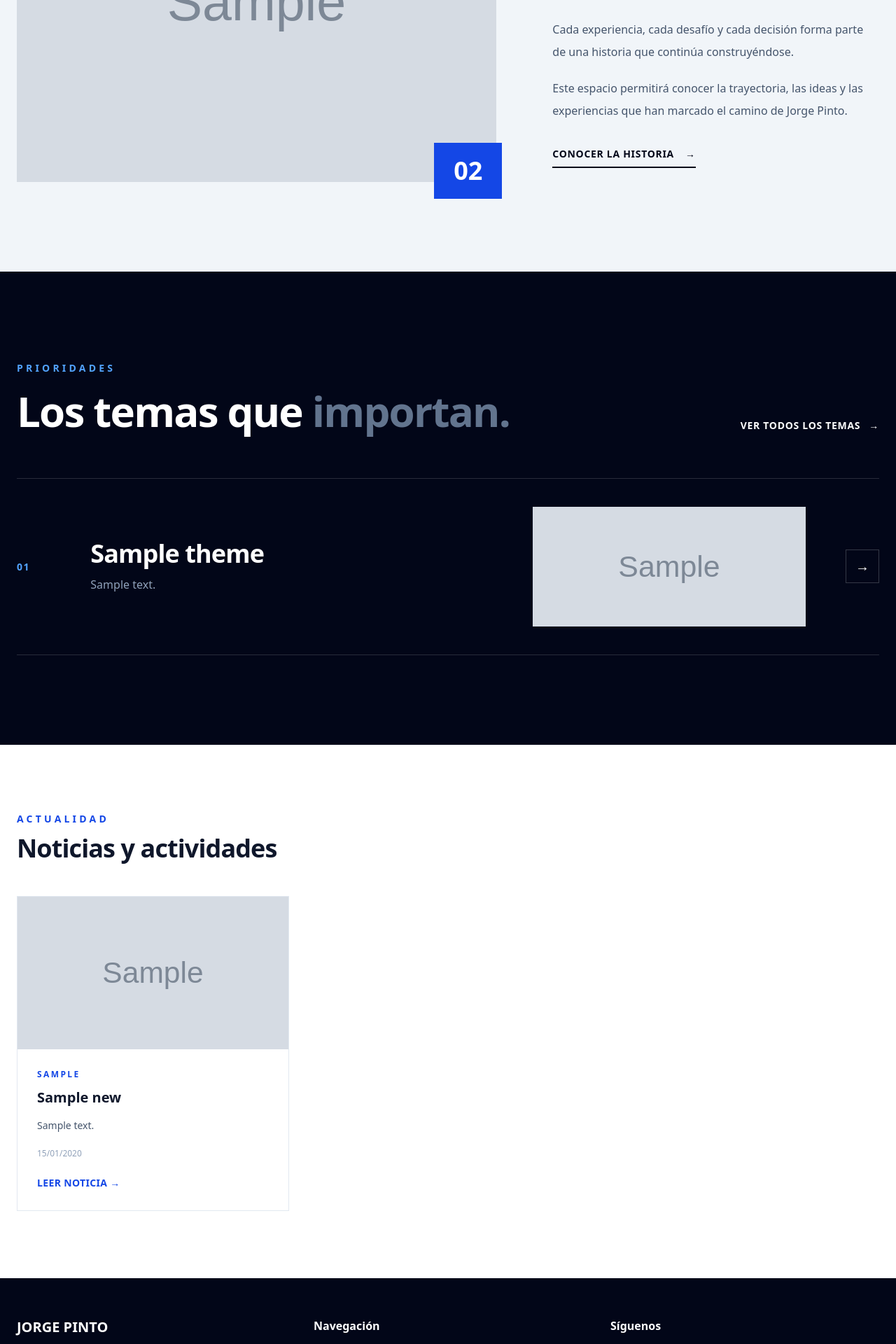
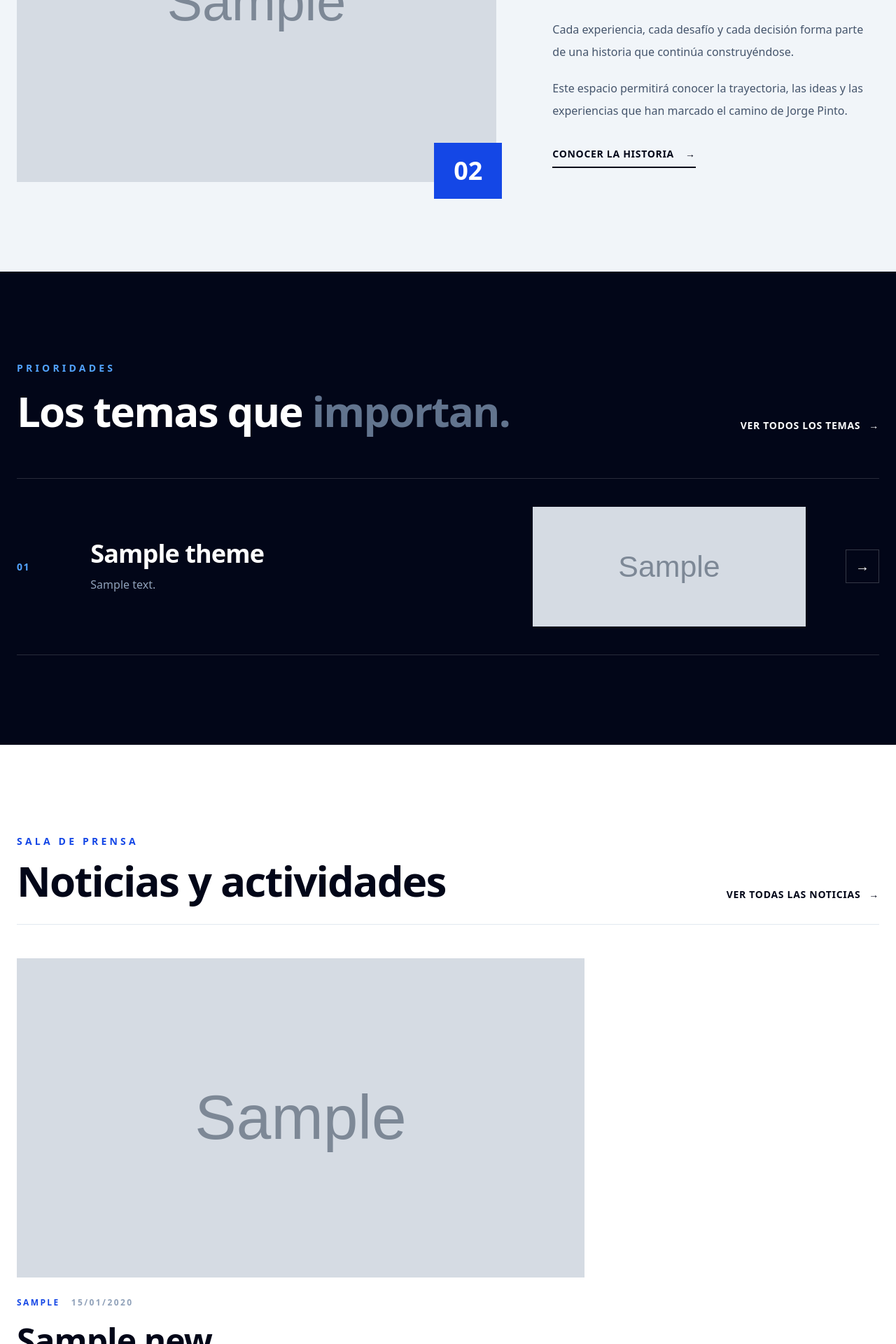
Before and after one commit to paulduque/jorgepinto, a Laravel app: page / in a window 1280 px wide. Shown: the part 2200-4120 px from the top of the page at 70% size. Run offline with Laravel 12, Linux system fonts and the light colour scheme; tables that the repository leaves empty hold one stand-in row (values such as "Sample post"); grey boxes marked "Sample" are stand-in pictures; style sheets or scripts are compiled from the project's sources; parts of the project's set-up code (start-up, migrations or seed data) failed here and were passed over.

```diff
--- a/app/Models/SiteSetting.php
+++ b/app/Models/SiteSetting.php
@@ -11,6 +11,7 @@ class SiteSetting extends Model
         'person_name',
         'site_description',
         'logo',
+        'favicon',
         'phone',
         'email',
         'whatsapp',
--- a/app/Providers/Filament/AdminPanelProvider.php
+++ b/app/Providers/Filament/AdminPanelProvider.php
@@ -17,6 +17,7 @@ use Illuminate\Foundation\Http\Middleware\VerifyCsrfToken;
 use Illuminate\Routing\Middleware\SubstituteBindings;
 use Illuminate\Session\Middleware\StartSession;
 use Illuminate\View\Middleware\ShareErrorsFromSession;
+use App\Models\SiteSetting;
 
 class AdminPanelProvider extends PanelProvider
 {
@@ -27,6 +28,12 @@ class AdminPanelProvider extends PanelProvider
             ->id('admin')
             ->path('admin')
             ->login()
+            ->brandName('Jorge Pinto')
+            ->favicon(
+                fn() => SiteSetting::current()?->favicon
+                    ? asset('storage/' . SiteSetting::current()->favicon)
+                    : asset('favicon.png') // Fallback si no hay favicon
+            )
             ->colors([
                 'primary' => Color::Amber,
             ])
--- a/resources/views/home.blade.php
+++ b/resources/views/home.blade.php
@@ -17,9 +17,9 @@
             @endif
 
             {{-- Capas de contraste --}}
-            <div class="absolute inset-0 bg-slate-950/30"></div>
+            <div class="absolute inset-0 bg-slate-950/10"></div>
 
-            <div class="absolute inset-0 bg-gradient-to-r from-slate-950/90 via-slate-950/50 to-transparent"></div>
+            <div class="absolute inset-0 bg-gradient-to-r from-slate-950/70 via-slate-950/20 to-transparent"></div>
 
             <div class="absolute inset-0 bg-gradient-to-t from-slate-950/80 via-transparent to-slate-950/10"></div>
 
@@ -335,56 +335,147 @@
 
 
     {{-- NOTICIAS --}}
-    <section class="bg-white py-24">
+    <section class="bg-white py-24 md:py-32">
         <div class="mx-auto max-w-7xl px-6">
 
+            {{-- Encabezado --}}
+            <div class="flex flex-col justify-between gap-6 border-b border-slate-200 pb-8 md:flex-row md:items-end">
+                <div>
                     <p class="text-sm font-bold uppercase tracking-[0.3em] text-blue-700">
-                Actualidad
+                        Sala de prensa
                     </p>
-            <h2 class="mt-3 text-4xl font-black tracking-tight">
+
+                    <h2 class="mt-4 text-4xl font-black tracking-[-0.03em] text-slate-950 md:text-6xl">
                         Noticias y actividades
                     </h2>
-            <div class="mt-12 grid gap-8 md:grid-cols-3">
-                @forelse ($news as $item)
-                    <article
-                        class="group overflow-hidden border border-slate-200 bg-white transition hover:-translate-y-1 hover:shadow-xl">
+                </div>
+
+                <a href="/noticias"
+                    class="group inline-flex items-center gap-3 text-sm font-bold uppercase tracking-wider text-slate-950 transition hover:text-blue-700">
+                    Ver todas las noticias
+                    <span class="transition-transform duration-300 group-hover:translate-x-2">
+                        →
+                    </span>
+                </a>
+            </div>
+
+            @if ($news->isNotEmpty())
+
+                {{-- Noticia principal --}}
+                @php
+                    $featuredNews = $news->first();
+                    $secondaryNews = $news->skip(1);
+                @endphp
+
+                <div class="mt-12 grid gap-8 lg:grid-cols-12">
+
+                    {{-- Principal --}}
+                    <article class="group lg:col-span-8">
+                        <a href="{{ url('/noticias/' . $featuredNews->slug) }}">
+
+                            @if ($featuredNews->image)
+                                <div class="aspect-[16/9] overflow-hidden bg-slate-100">
+                                    <img src="{{ asset('storage/' . $featuredNews->image) }}"
+                                        alt="{{ $featuredNews->title }}"
+                                        class="h-full w-full object-cover transition duration-700 group-hover:scale-105">
+                                </div>
+                            @endif
+
+                            <div class="mt-7 max-w-3xl">
+                                <div
+                                    class="flex flex-wrap items-center gap-4 text-xs font-bold uppercase tracking-[0.2em]">
+                                    @if ($featuredNews->category)
+                                        <span class="text-blue-700">
+                                            {{ $featuredNews->category }}
+                                        </span>
+                                    @endif
+
+                                    @if ($featuredNews->published_at)
+                                        <span class="text-slate-400">
+                                            {{ $featuredNews->published_at->format('d/m/Y') }}
+                                        </span>
+                                    @endif
+                                </div>
+
+                                <h3
+                                    class="mt-4 text-3xl font-black leading-tight tracking-[-0.02em] text-slate-950 transition group-hover:text-blue-700 md:text-5xl">
+                                    {{ $featuredNews->title }}
+                                </h3>
+
+                                @if ($featuredNews->excerpt)
+                                    <p class="mt-5 max-w-2xl text-base leading-7 text-slate-600 md:text-lg">
+                                        {{ $featuredNews->excerpt }}
+                                    </p>
+                                @endif
+
+                                <span
+                                    class="mt-6 inline-flex items-center gap-3 text-sm font-bold uppercase tracking-wider text-slate-950">
+                                    Leer noticia
+                                    <span class="transition-transform duration-300 group-hover:translate-x-2">
+                                        →
+                                    </span>
+                                </span>
+                            </div>
+                        </a>
+                    </article>
+
+                    {{-- Noticias secundarias --}}
+                    @if ($secondaryNews->isNotEmpty())
+                        <div class="divide-y divide-slate-200 lg:col-span-4">
+                            @foreach ($secondaryNews as $item)
+                                <article class="group py-0 first:pt-0 lg:py-8">
+                                    <a href="{{ url('/noticias/' . $item->slug) }}">
+
                                         @if ($item->image)
-                            <div class="aspect-video overflow-hidden">
-                                <img src="{{ asset('storage/' . $item->image) }}" alt="{{ $item->title }}"
+                                            <div class="aspect-[16/9] overflow-hidden bg-slate-100">
+                                                <img src="{{ asset('storage/' . $item->image) }}"
+                                                    alt="{{ $item->title }}"
                                                     class="h-full w-full object-cover transition duration-500 group-hover:scale-105">
                                             </div>
                                         @endif
-                        <div class="p-7">
+
+                                        <div class="py-6 lg:pb-0">
+                                            <div
+                                                class="flex flex-wrap items-center gap-3 text-[10px] font-bold uppercase tracking-[0.2em]">
                                                 @if ($item->category)
-                                <p class="text-xs font-bold uppercase tracking-[0.2em] text-blue-700">
+                                                    <span class="text-blue-700">
                                                         {{ $item->category }}
-                                </p>
+                                                    </span>
                                                 @endif
-                            <h3 class="mt-3 text-xl font-bold leading-tight">
+
+                                                @if ($item->published_at)
+                                                    <span class="text-slate-400">
+                                                        {{ $item->published_at->format('d/m/Y') }}
+                                                    </span>
+                                                @endif
+                                            </div>
+
+                                            <h3
+                                                class="mt-3 text-xl font-black leading-tight text-slate-950 transition group-hover:text-blue-700">
                                                 {{ $item->title }}
                                             </h3>
-                            @if ($item->excerpt)
-                                <p class="mt-4 text-sm leading-6 text-slate-600">
-                                    {{ $item->excerpt }}
+
+                                            <span class="mt-4 inline-flex text-sm font-bold text-slate-950">
+                                                Leer más →
+                                            </span>
+                                        </div>
+
+                                    </a>
+                                </article>
+                            @endforeach
+                        </div>
+                    @endif
+
+                </div>
+            @else
+                <div class="mt-12 border border-slate-200 px-6 py-16 text-center">
+                    <p class="text-sm font-bold uppercase tracking-[0.2em] text-slate-400">
+                        No hay noticias publicadas.
                     </p>
+                </div>
+
             @endif
-                            @if ($item->published_at)
-                                <p class="mt-5 text-xs text-slate-400">
-                                    {{ $item->published_at->format('d/m/Y') }}
-                                </p>
-                            @endif
-                            <a href="{{ url('/noticias/' . $item->slug) }}"
-                                class="mt-6 inline-block text-sm font-bold uppercase tracking-wide text-blue-700">
-                                Leer noticia →
-                            </a>
-                        </div>
-                    </article>
-                @empty
-                    <div class="md:col-span-3 py-12 text-center text-slate-500">
-                        No hay noticias publicadas.
-                    </div>
-                @endforelse
-            </div>
+
         </div>
     </section>
 
--- a/resources/views/layouts/app.blade.php
+++ b/resources/views/layouts/app.blade.php
@@ -5,6 +5,16 @@
     <meta charset="UTF-8">
 
     <meta name="viewport" content="width=device-width, initial-scale=1.0">
+
+    @php
+        $settings = \App\Models\SiteSetting::current();
+    @endphp
+
+    @if ($settings?->favicon)
+        <link rel="icon" type="image/png" href="{{ asset('storage/' . $settings->favicon) }}">
+    @else
+        <link rel="icon" type="image/png" href="{{ asset('favicon.png') }}">
+    @endif
 
     <title>@yield('title', 'Jorge Pinto')</title>
 
```
Also changed, not shown: app/Filament/Resources/SiteSettingResource.php (+15 -0 lines), database/migrations/2026_09_09_195008_create_site_settings_table.php, database/migrations/2026_09_10_215428_add_favicon_to_site_settings_table.php (added). Lines whose indentation alone changed are shown as unchanged.
